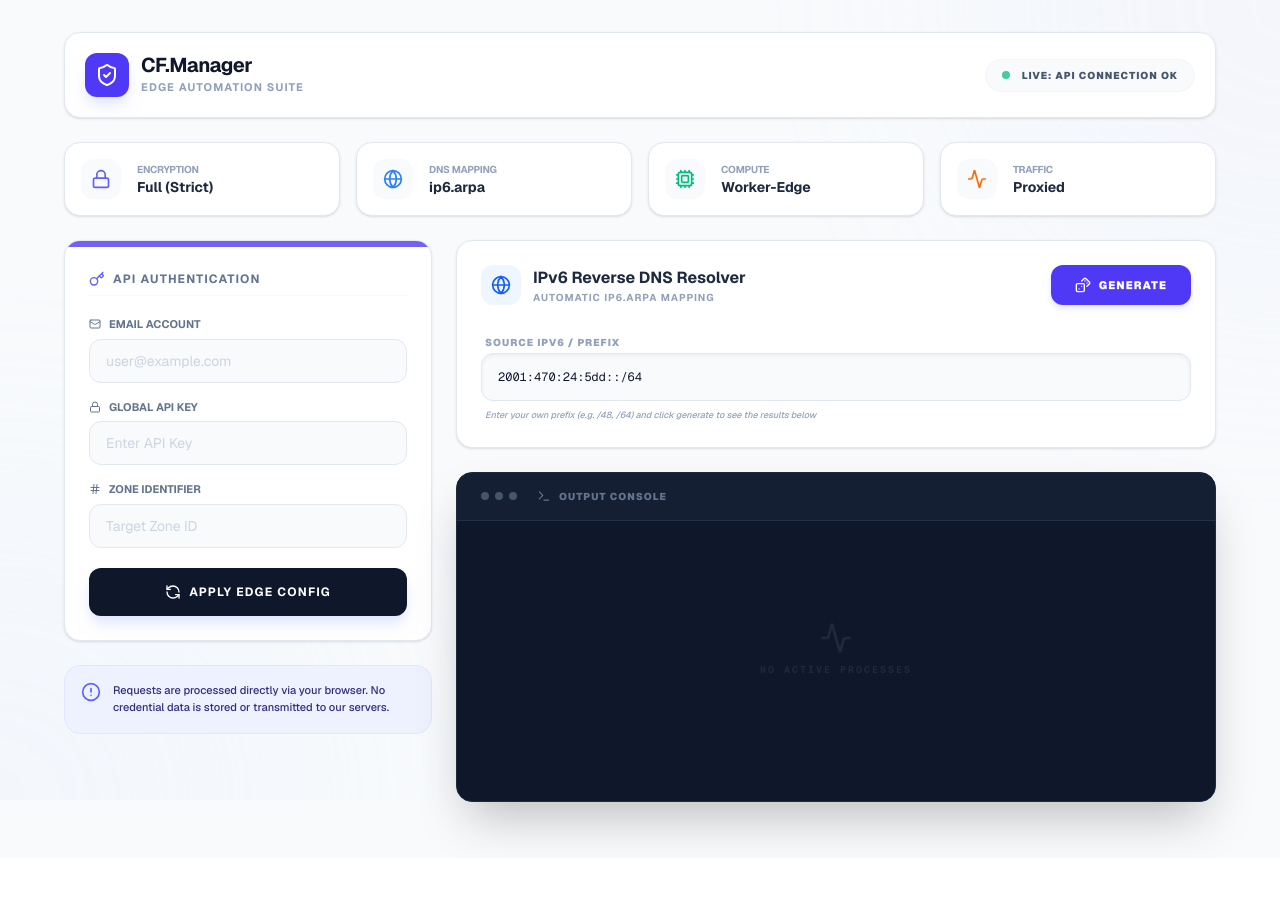
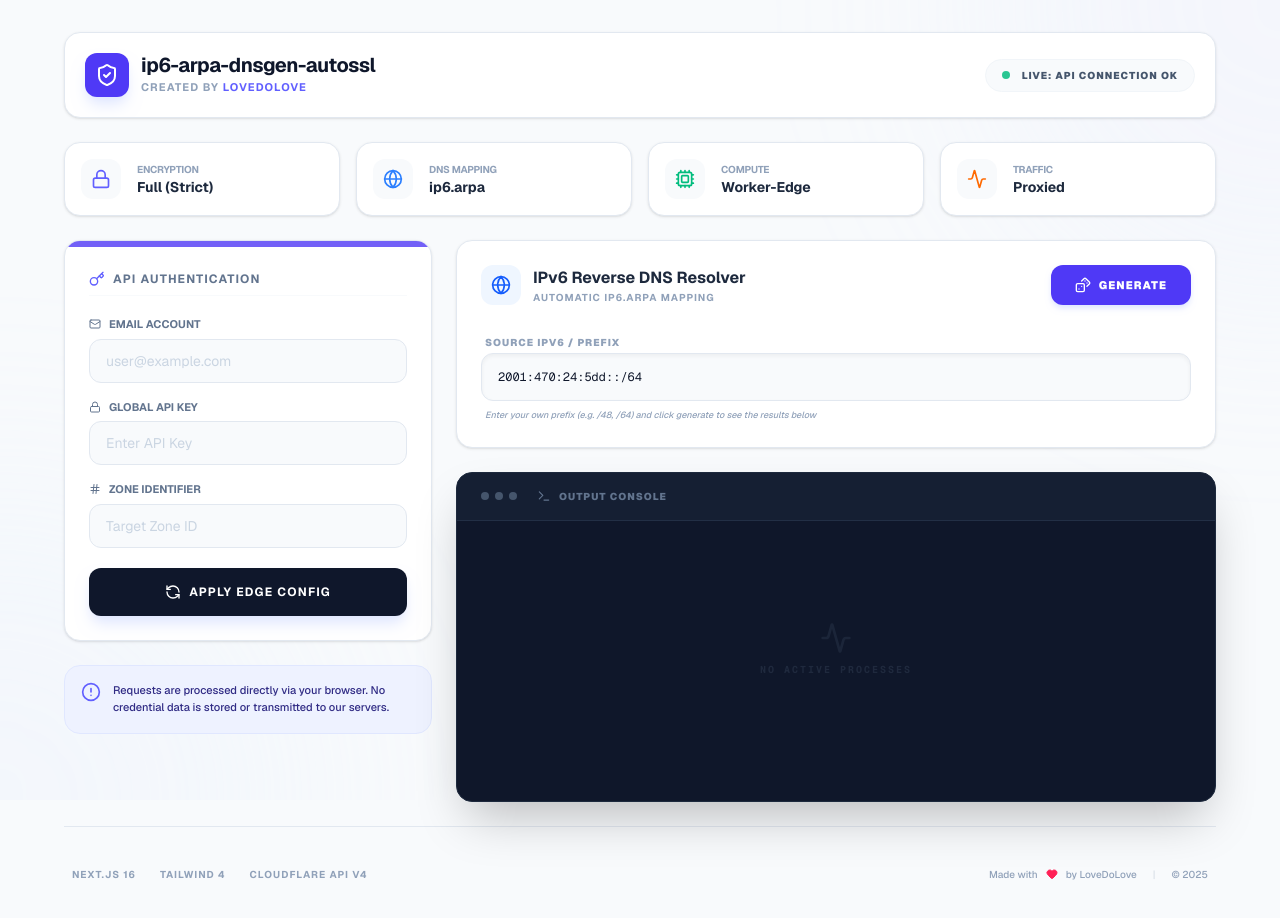
Before and after one commit to LoveDoLove/cloudflare-edge-commander, a Next.js app: page / in a window 1280 px wide. Shown: the top 918 px of the page. Before the commit the page ends 858 px from the top, so only its background shows below. Built offline with nearby package versions, Linux system fonts and the light colour scheme.

Commit message:
Update page.tsx

```diff
--- a/src/app/page.tsx
+++ b/src/app/page.tsx
@@ -18,6 +18,7 @@ import {
   Activity,
   Dices,
   RefreshCcw,
+  Heart,
 } from "lucide-react";
 
 /**
@@ -204,10 +205,10 @@ export default function Home() {
             </div>
             <div>
               <h1 className="text-xl font-bold tracking-tight leading-none">
-                CF.Manager
+                ip6-arpa-dnsgen-autossl
               </h1>
               <p className="text-[11px] font-bold text-slate-400 mt-1 uppercase tracking-[0.1em]">
-                Edge Automation Suite
+                created by <span className="text-indigo-500">LoveDoLove</span>
               </p>
             </div>
           </div>
@@ -469,6 +470,24 @@ export default function Home() {
           </section>
         </div>
 
+        {/* Footer */}
+        <footer className="pt-10 pb-6 border-t border-slate-200">
+          <div className="flex flex-col md:flex-row items-center justify-between gap-4 px-2">
+            <div className="flex gap-6 text-[10px] font-bold text-slate-400 uppercase tracking-widest items-center">
+              <span>Next.js 16</span>
+              <span>Tailwind 4</span>
+              <span>Cloudflare API v4</span>
+            </div>
+            <div className="flex items-center gap-2 text-[10px] font-medium text-slate-400">
+              <span>Made with</span>
+              <Heart className="size-3 text-rose-500 fill-rose-500" />
+              <span>by LoveDoLove</span>
+              <span className="mx-2 opacity-30">|</span>
+              <span>© {new Date().getFullYear()}</span>
+            </div>
+          </div>
+        </footer>
+
         {/* Global Styles */}
         <style jsx global>{`
           .custom-scrollbar::-webkit-scrollbar {
```
